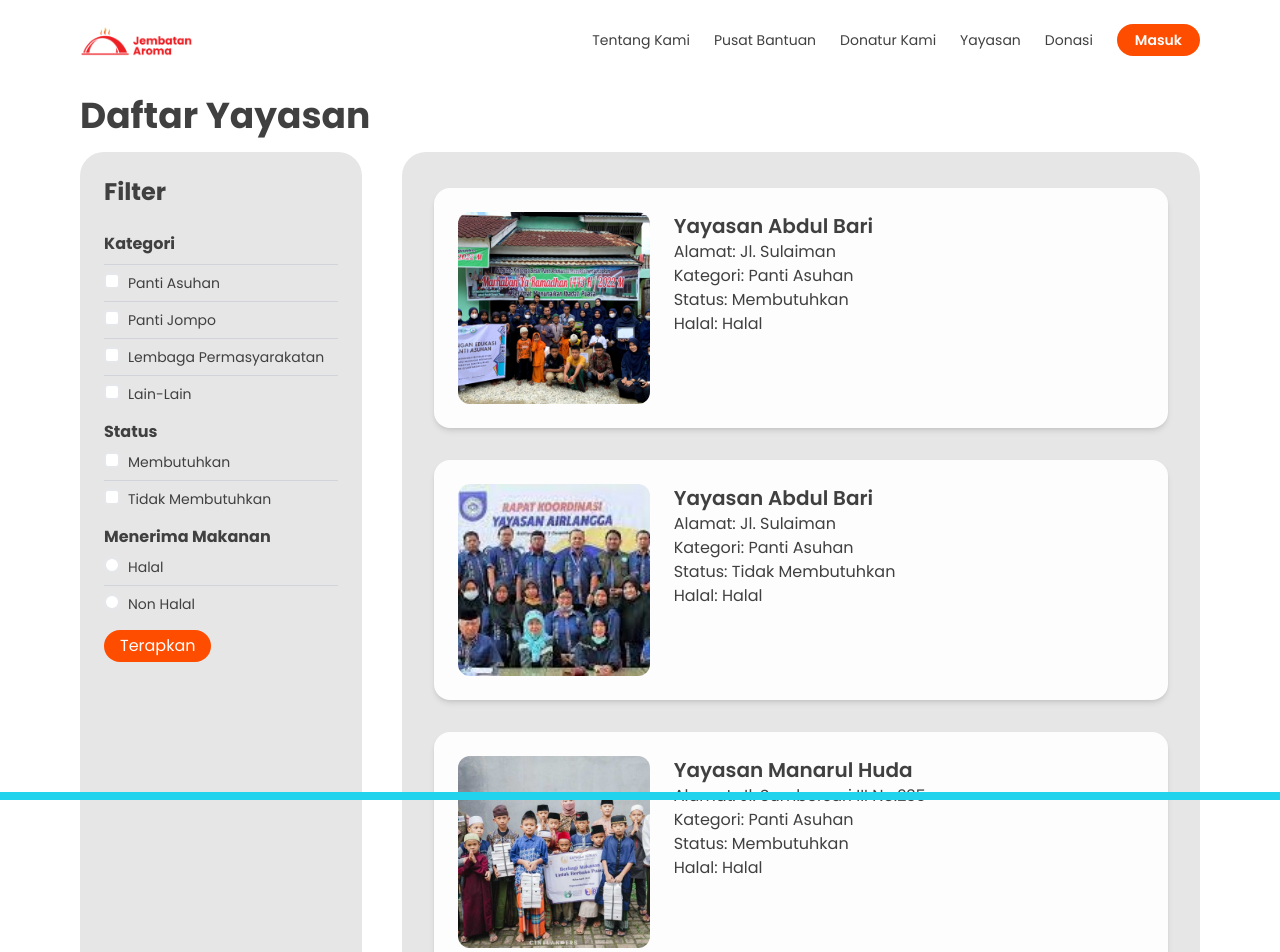
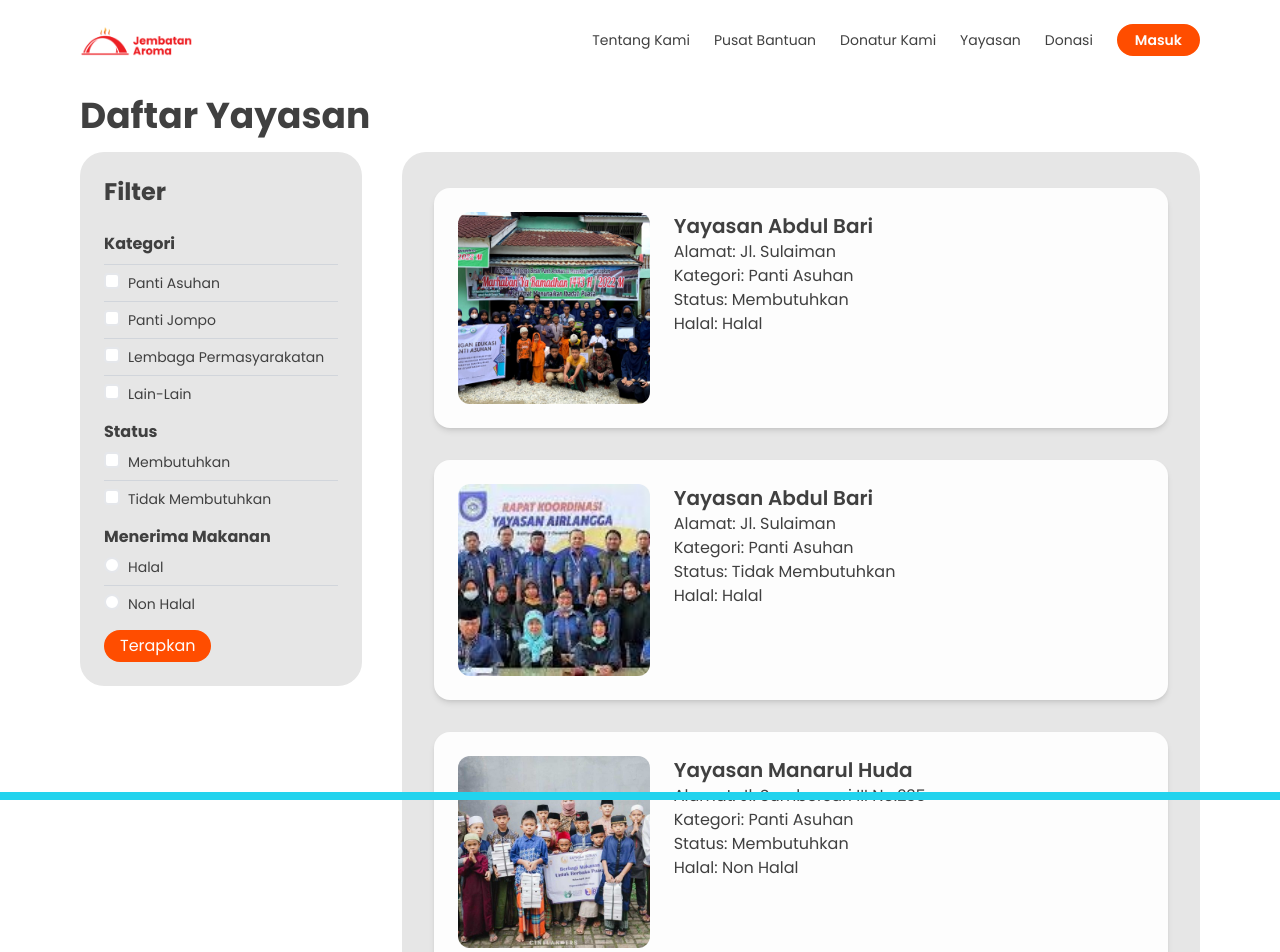
Before and after one commit to javierreansyah/Jembatan-Aroma, a React (Vite) app: page /yayasan in a window 1280 px wide. Shown: the top 952 px of the page. Built offline with nearby package versions, Linux system fonts and the light colour scheme.

Commit message:
[Javier] fix yayasan filter

```diff
--- a/src/components/OrgList.jsx
+++ b/src/components/OrgList.jsx
@@ -56,7 +56,11 @@ const OrgList = () => {
       filters.categories.includes(org.kategori);
     const statusFilter =
       filters.status.length === 0 || filters.status.includes(org.status);
-    const halalFilter = filters.halal === null || org.halal === filters.halal;
+    const halalFilter =
+      filters.halal === null ||
+      (filters.halal === "Halal" && org.halal === "Halal") ||
+      org.halal === "Non Halal" ||
+      (filters.halal === "Non Halal" && org.halal === "Non Halal");
 
     return categoryFilter && statusFilter && halalFilter;
   });
@@ -70,7 +74,7 @@ const OrgList = () => {
       <h1 className="my-4 text-4xl font-bold">Daftar Yayasan</h1>
 
       <div className="xl:flex xl:gap-10">
-        <div className="mb-6 w-full rounded-3xl bg-wb-lightgray2 p-6 xl:mb-0 xl:w-96">
+        <div className="mb-6 h-fit w-full rounded-3xl bg-wb-lightgray2 p-6 xl:mb-0 xl:w-96">
           <div className="flex items-center justify-between">
             <h1 className="text-2xl font-bold">Filter</h1>
             <button
@@ -157,7 +161,7 @@ const OrgList = () => {
             </button>
           </div>
         </div>
-        <ul className="rounded-3xl bg-wb-lightgray2 px-8 py-1 xl:w-full">
+        <ul className="h-fit rounded-3xl bg-wb-lightgray2 px-8 py-1 xl:w-full">
           {filteredOrgs.map((org) => (
             <li
               key={org.id}
--- a/src/constants/OrgData.js
+++ b/src/constants/OrgData.js
@@ -29,7 +29,7 @@ const orgData = [
     alamat: "Jl. Sumbersari III No.235",
     kategori: "Panti Asuhan",
     status: "Membutuhkan",
-    halal: "Halal",
+    halal: "Non Halal",
     img: yayasanmanarulhuda,
   },
 ];
```
